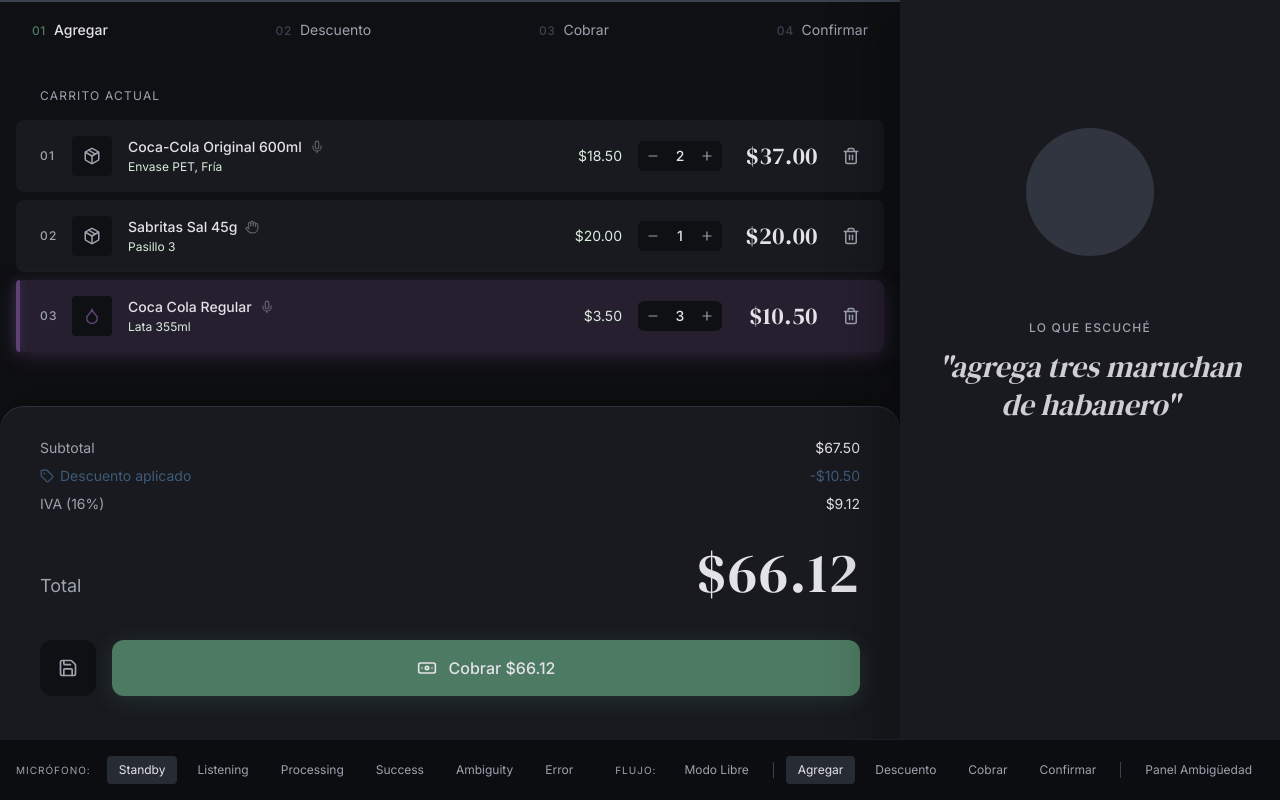
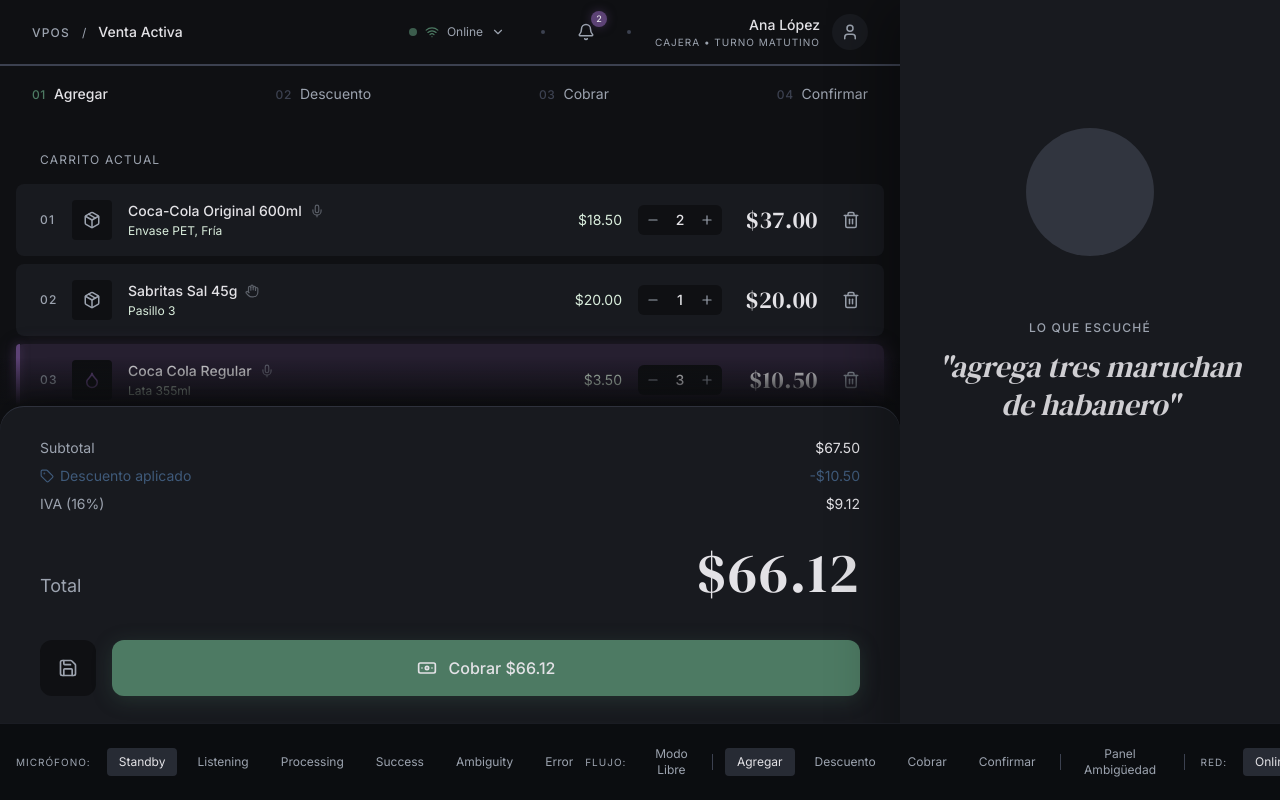
Before and after one commit to ErnestoMaFl/VposDesign, a React (Vite) app: page / in a window 1280 px wide. Built offline with nearby package versions, Linux system fonts and the light colour scheme.

Commit message:
feat(ui): integrate HeaderBar and network status mocking
- Position HeaderBar at the top of the primary workspace.
- Implement state management for connectionStatus in the root component.
- Expand developer controls in the fixed footer with network simulation buttons (Online, Local, Offline).

```diff
--- a/src/App.tsx
+++ b/src/App.tsx
@@ -5,6 +5,7 @@ import { ProcessStepBar } from "./components/shared/ProcessStepBar";
 import { CartLineItem } from "./components/shared/CartLineItem";
 import { DisambiguationPanel } from "./components/shared/DisambiguationPanel";
 import { CartSummaryFooter } from "./components/shared/CartSummaryFooter";
+import { HeaderBar, type ConnectionState } from "./components/shared/HeaderBar";
 
 const mockAmbiguousOptions = [
   { id: '1', name: 'Coca-Cola Original 600ml', category: 'Bebidas - PET', price: 18.50, stock: 24, confidence: 92 },
@@ -17,6 +18,7 @@ export default function App() {
   const [stepMode, setStepMode] = useState<'linear' | 'context'>('linear');
   const [currentStep, setCurrentStep] = useState(0);
   const [showAmbiguity, setShowAmbiguity] = useState(false);
+  const [connectionState, setConnectionState] = useState<ConnectionState>('online');
 
   const saleSteps = ['Agregar', 'Descuento', 'Cobrar', 'Confirmar'];
 
@@ -40,6 +42,8 @@ export default function App() {
 
       {/* LADO IZQUIERDO: ÁREA PRINCIPAL */}
       <div className="flex-1 flex flex-col relative">
+
+        <HeaderBar connectionStatus={connectionState} />
 
         <ProcessStepBar
           steps={saleSteps}
@@ -143,6 +147,13 @@ export default function App() {
             () => { setShowAmbiguity(!showAmbiguity); if (!showAmbiguity) setOrbState('ambiguity'); },
             'Panel Ambigüedad'
           )}
+
+          {/* CONTROLES DE RED PARA MOCKING */}
+          <div className="w-[1px] h-4 bg-surface-bright-edge mx-2"></div>
+          <span className="text-[10px] text-on-surface-variant uppercase tracking-widest mr-2">Red:</span>
+          {renderButton(connectionState === 'online', () => setConnectionState('online'), 'Online')}
+          {renderButton(connectionState === 'local', () => setConnectionState('local'), 'Local')}
+          {renderButton(connectionState === 'offline', () => setConnectionState('offline'), 'Offline')}
         </div>
       </div>
     </div>
```
